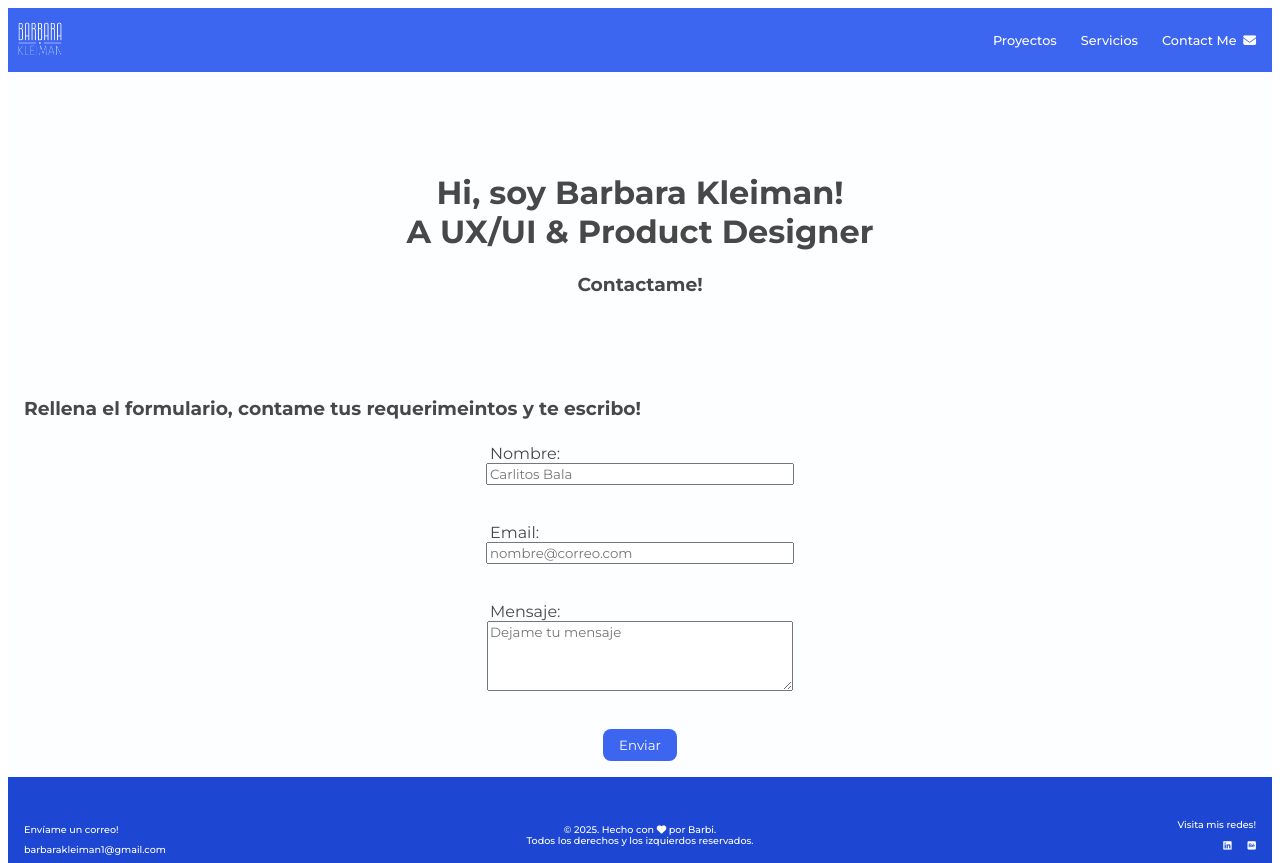
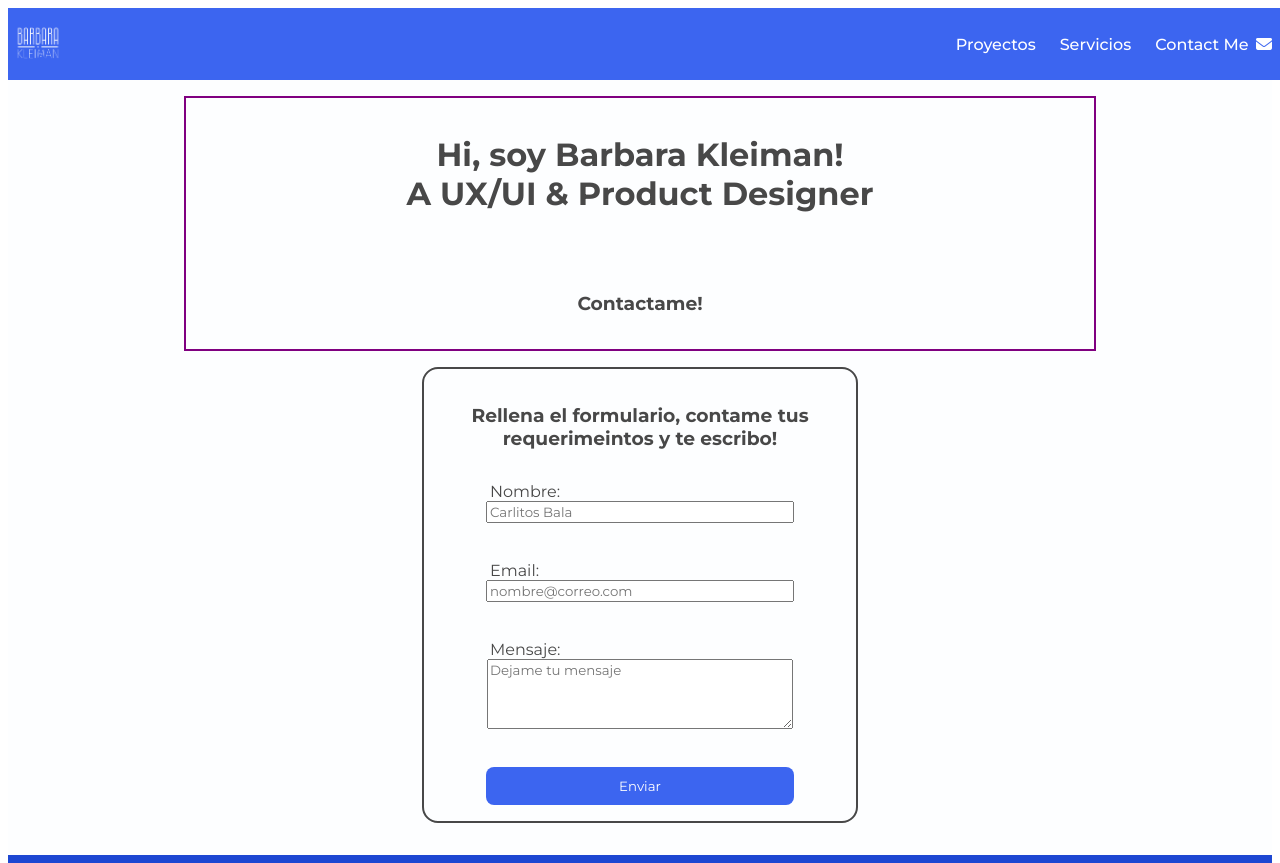
Before and after one commit to BarbiKey/curso-front-entrega, a plain HTML site: page pages/contact.html in a window 1280 px wide. Shown: the top 863 px of the page. Drawn offline with Linux system fonts and the light colour scheme.

Commit message:
Upload 2. Visual changes

```diff
--- a/css/styles.css
+++ b/css/styles.css
@@ -9,12 +9,23 @@ h1 {
 
 
 header {
-    height: 4rem;
+    height: 72px;
+    width: 100%;
     background-color: #3C65F0;
-    font-size: 0.8rem;
+    font-size: 1rem;
     color: white;
     padding-right: 1rem;
-    position: relative;
+    position: sticky;
+    top: 0;
+    left: 0;
+    z-index: 1000;
+}
+
+header img {
+    max-height: 60px;
+    height: auto;
+    width: auto;
+    display: block;
 }
 
 .contenedor-flex {
@@ -38,36 +49,47 @@ a {
 main {
     color: #484848;
     background-color: #fdfeff;
-
     align-items: center;
     padding: 1rem;
 }
 
 .section1 {
     text-align: center;
-
-    padding: 4rem;
+    padding: 1rem;
+    margin: 0 10rem;
+    border: 2px solid purple;
 }
 
 .section2 {
     display: grid;
-
-    padding: 3rem 0;
+    margin: 4rem;
 }
 
 .title-section2 h3 {
     margin-bottom: -0.5rem;
+    border: 2px solid green;
 }
 
-@media (max-width: 400) {
+    .grid-container {
+        display: grid;
+        grid-template-columns: repeat(3, 1fr);
+        gap: 1rem;;
+    }
+
+@media (max-width: 900px) {
+    .grid-container {
+        grid-template-columns: repeat(2, 1fr);
+    }
+}
+
+@media (max-width: 650px) {
     .grid-container {
         grid-template-columns: 1fr;
-        gap: 1rem;;
     }
 }
 
 .grid-item {
-    border: 1px solid #484848;
+    border: 1.5px solid #484848;
     border-radius: 16px;
     justify-content: center;
     padding: 1rem;
@@ -103,7 +125,18 @@ footer {
     text-align: center;
 }
 
+
+
 /* Contact specific styles page */
+
+.form {
+    border: 2px solid #484848;
+    border-radius: 16px;
+    padding: 1rem;
+    max-width: 400px;
+    width: 100%;
+    margin: 1rem auto;
+}
 
 textarea {
     resize: horizontal;
@@ -123,22 +156,21 @@ button {
     background-color: #3C65F0;
     color: white;
     border: none;
-    padding: 0.5rem 1rem;
+    padding: 0.7rem 8.3rem;
     border-radius: 8px;
     cursor: pointer;
-
 }
 
+.title-form {
+    text-align: center;
+}
 
 .form form {
     display: flex;
     flex-direction: column;
     align-items: center;
 }
-.form label,
-.form input,
-.form textarea,
-.form button {
+.form label, .form button {
     text-align: left;
     width: 300px;
     max-width: 100%;
--- a/pages/contact.html
+++ b/pages/contact.html
@@ -25,12 +25,14 @@
     <!-- Inicio HEADER -->
     <header class="contenedor-flex">
 
-        <img src="../media/img/BK-logo.png" alt="Logo del portfolio de Barbara Kleiman, se lee: Barbara Kleiman. Color azul y blanco." height="100%">
+        <a href="../index.html">
+            <img src="../media/img/BK-logo.png" alt="Logo del portfolio de Barbara Kleiman, se lee: Barbara Kleiman. Color azul y blanco.">
+        </a>
 
         <!-- Inicio NAV -->
         <nav>
             <ul class="nav-list">
-                <li><a href="#">Proyectos</a></li>
+                <li><a href="../index.html#proyectos">Proyectos</a></li>
                 <li><a href="#">Servicios</a></li>
                 <li><a href="../pages/contact.html">Contact Me</a>
                     <span style="margin-left: 0.2rem;">
@@ -51,6 +53,8 @@
         <h1>Hi, soy Barbara Kleiman!<br>
         A UX/UI & Product Designer</h1>
 
+        <br><br>
+
         <h3>Contactame!</h3>
 
         </div>
@@ -59,7 +63,7 @@
         <!-- Inicio FORM -->
         <div class="form">
 
-            <div class="title-section2">
+            <div class="title-form">
             <h3>Rellena el formulario, contame tus requerimeintos y te escribo!</h3>
             </div>
 
```
Also changed, not shown: index.html (+10 -6 lines).
